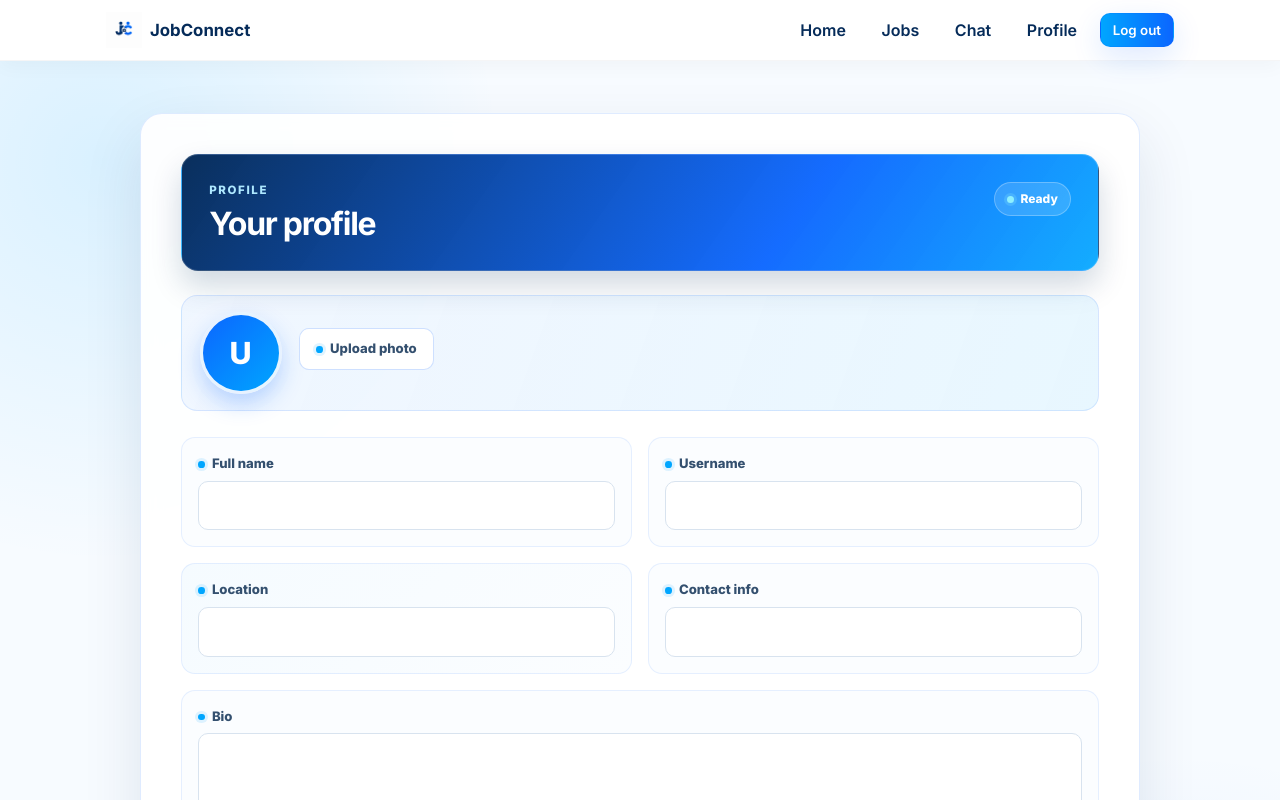
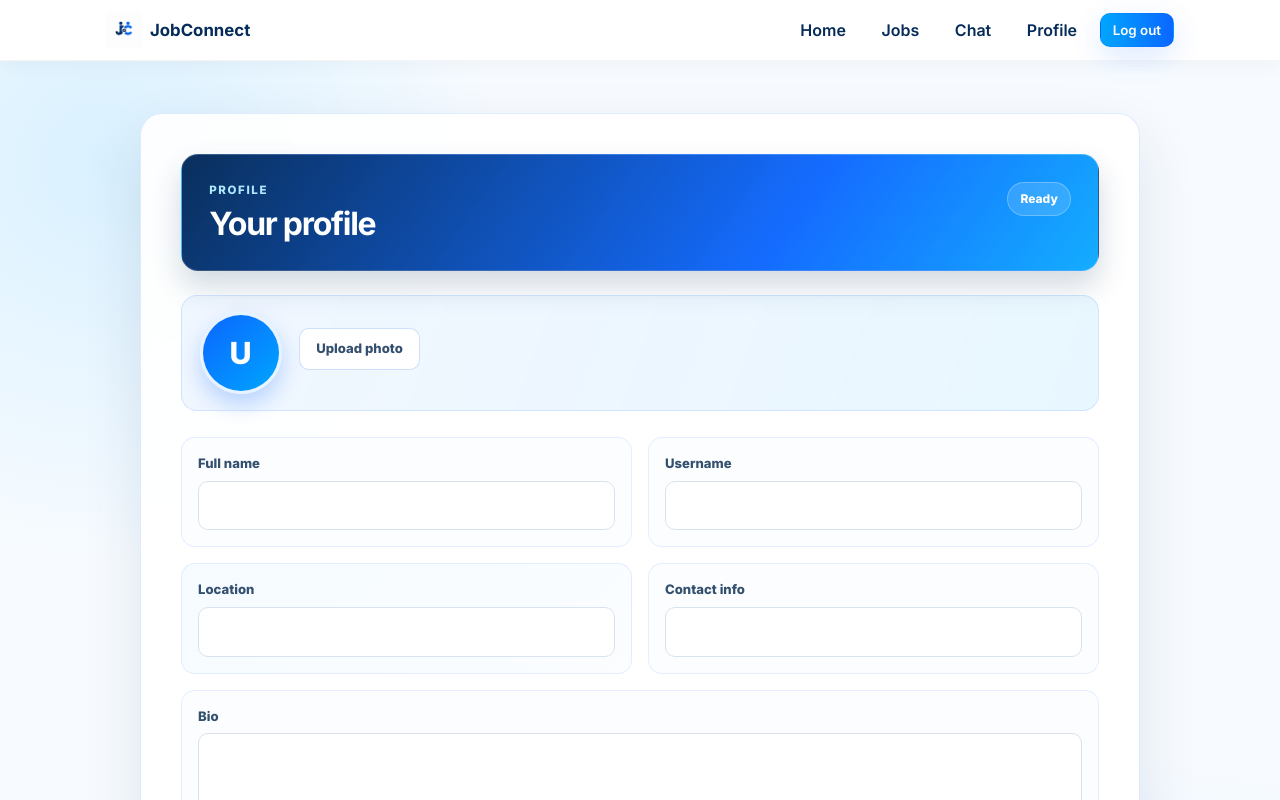
Before and after one commit to taiwoawwal14-del/Jobconnect-frontend, a React app: page /profile in a window 1280 px wide. Shown: the top 800 px of the page. Built offline with nearby package versions, Linux system fonts and the light colour scheme; no server answers; sample sign-in values are in the browser's storage; the HTML template or start-up script is replaced by a standard one.

Commit message:
Update chat page and UI

```diff
--- a/src/css/Profile.css
+++ b/src/css/Profile.css
@@ -79,15 +79,6 @@
   color: #fff;
   font-size: 0.75rem;
   font-weight: 800;
-}
-
-.profile-status::before {
-  width: 0.45rem;
-  height: 0.45rem;
-  border-radius: 50%;
-  background: #8ef0ff;
-  box-shadow: 0 0 0 3px rgba(142, 240, 255, 0.2);
-  content: '';
 }
 
 .profile-form .chat-back-btn {
@@ -177,18 +168,6 @@
   font-weight: 750;
 }
 
-.profile-form label::before {
-  display: inline-block;
-  width: 0.42rem;
-  height: 0.42rem;
-  margin-right: 0.45rem;
-  border-radius: 50%;
-  background: var(--accent-2);
-  box-shadow: 0 0 0 3px rgba(var(--accent-2-rgb), 0.12);
-  content: '';
-  vertical-align: middle;
-}
-
 .profile-form input,
 .profile-form textarea {
   width: 100%;
--- a/src/pages/Jobs.jsx
+++ b/src/pages/Jobs.jsx
@@ -74,6 +74,7 @@ export default function Jobs() {
       (value) => typeof value === "string" && value.trim(),
     );
     if (requiredValues.length < 7) {
+      setPostStatus("Error: Please fill out all job details.");
       return;
     }
 
@@ -103,6 +104,7 @@ export default function Jobs() {
       setPostStatus("Job posted successfully! ✓");
     } catch (err) {
       console.error(err);
+      setPostStatus(`Error: ${err.message}`);
     } finally {
       setPosting(false);
     }
--- a/src/pages/Profile.jsx
+++ b/src/pages/Profile.jsx
@@ -28,9 +28,39 @@ export default function Profile() {
     const file = e.target.files && e.target.files[0];
     if (!file || !profile || !isOwnProfile) return;
 
+    // Limit file size to 2MB
+    if (file.size > 2 * 1024 * 1024) {
+      setStatus({ type: "error", message: "Image size must be less than 2MB" });
+      return;
+    }
+
     const reader = new FileReader();
     reader.onload = () => {
-      updateProfile("avatar", reader.result);
+      const img = new Image();
+      img.onload = () => {
+        // Compress image using canvas
+        const canvas = document.createElement("canvas");
+        let width = img.width;
+        let height = img.height;
+
+        // Resize if larger than 500x500
+        if (width > 500 || height > 500) {
+          const ratio = Math.min(500 / width, 500 / height);
+          width *= ratio;
+          height *= ratio;
+        }
+
+        canvas.width = width;
+        canvas.height = height;
+        const ctx = canvas.getContext("2d");
+        ctx.drawImage(img, 0, 0, width, height);
+
+        // Convert to compressed JPEG data URL
+        const compressedDataUrl = canvas.toDataURL("image/jpeg", 0.7);
+        updateProfile("avatar", compressedDataUrl);
+        setStatus({ type: "", message: "" });
+      };
+      img.src = reader.result;
     };
     reader.readAsDataURL(file);
   }
@@ -199,8 +229,7 @@ export default function Profile() {
                 value={profile?.fullName || ""}
                 readOnly={!isOwnProfile}
                 onChange={(e) =>
-                  isOwnProfile &&
-                  updateProfile("fullName", e.target.value)
+                  isOwnProfile && updateProfile("fullName", e.target.value)
                 }
               />
             </div>
@@ -211,8 +240,7 @@ export default function Profile() {
                 value={profile?.username || ""}
                 readOnly={!isOwnProfile}
                 onChange={(e) =>
-                  isOwnProfile &&
-                  updateProfile("username", e.target.value)
+                  isOwnProfile && updateProfile("username", e.target.value)
                 }
               />
             </div>
@@ -223,8 +251,7 @@ export default function Profile() {
                 value={profile?.location || ""}
                 readOnly={!isOwnProfile}
                 onChange={(e) =>
-                  isOwnProfile &&
-                  updateProfile("location", e.target.value)
+                  isOwnProfile && updateProfile("location", e.target.value)
                 }
               />
             </div>
@@ -248,9 +275,7 @@ export default function Profile() {
                 <label>Contact info</label>
                 <input
                   value={profile?.contactInfo || ""}
-                  onChange={(e) =>
-                    updateProfile("contactInfo", e.target.value)
-                  }
+                  onChange={(e) => updateProfile("contactInfo", e.target.value)}
                 />
               </div>
             )}
@@ -262,8 +287,7 @@ export default function Profile() {
                 value={profile?.bio || ""}
                 readOnly={!isOwnProfile}
                 onChange={(e) =>
-                  isOwnProfile &&
-                  updateProfile("bio", e.target.value)
+                  isOwnProfile && updateProfile("bio", e.target.value)
                 }
               />
             </div>
@@ -293,8 +317,7 @@ export default function Profile() {
                 value={profile?.experience || ""}
                 readOnly={!isOwnProfile}
                 onChange={(e) =>
-                  isOwnProfile &&
-                  updateProfile("experience", e.target.value)
+                  isOwnProfile && updateProfile("experience", e.target.value)
                 }
               />
             </div>
```
